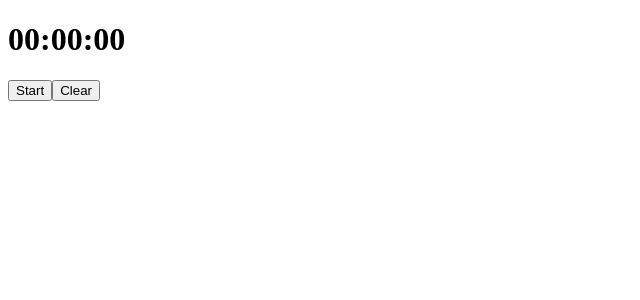
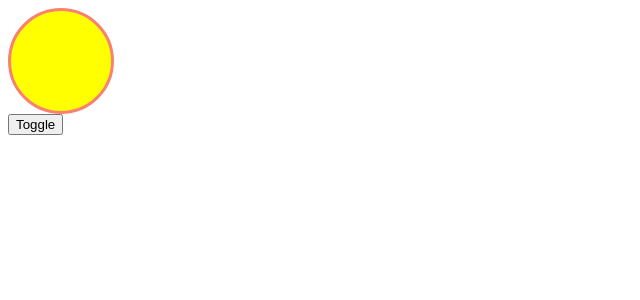
Before and after one commit to freshcodeAlice/fd-react-welcome, a React (Create React App) app: page / in a window 1280 px wide. Shown: the top 300 px of the page, without its empty margins (0-640 px from the left). Built offline with nearby package versions, Linux system fonts and the light colour scheme.

Commit message:
React.Fragment (<>)

```diff
--- a/src/App.js
+++ b/src/App.js
@@ -1,6 +1,7 @@
 import React from "react";
 import UserDashboard from "./components/UserDashboard";
 import Timer from './components/Timer';
+import Scene from './components/Scene';
 
 class App extends React.Component {
     constructor(props){
@@ -12,9 +13,9 @@
 
     render () {
         return (
-            <div>
-             {this.state.isOn ? <Timer /> : null}
-           </div>
+
+            <Scene />
+
         )
     }
 }
--- /dev/null
+++ b/src/components/Scene/Lamp/index.js
@@ -0,0 +1,24 @@
+import React, { Component } from 'react';
+import './style.css';
+
+class Lamp extends Component {
+    constructor(props){
+        super(props);
+        this.state = {
+            on: true
+        }
+    }
+    render() {
+        const cn = this.state.on ? 'lamp-on' : 'lamp-off'
+        return (
+            <>
+                <div className={cn}>
+
+                </div>
+                <button onClick={()=>{this.setState({on: !this.state.on})}}>Toggle</button>
+            </>
+        );
+    }
+}
+
+export default Lamp;
--- /dev/null
+++ b/src/components/Scene/Lamp/style.css
@@ -0,0 +1,15 @@
+.lamp-off {
+    width: 100px;
+    height: 100px;
+    border: 3px solid salmon;
+    background-color: white;
+    border-radius: 50%;
+}
+
+.lamp-on {
+    width: 100px;
+    height: 100px;
+    border: 3px solid salmon;
+    background-color: yellow;
+    border-radius: 50%;
+}
--- /dev/null
+++ b/src/components/Scene/index.js
@@ -0,0 +1,14 @@
+import React, { Component } from 'react';
+import Lamp from './Lamp';
+
+class Scene extends Component {
+    render() {
+        return (
+
+             <Lamp />
+
+        );
+    }
+}
+
+export default Scene;
```
